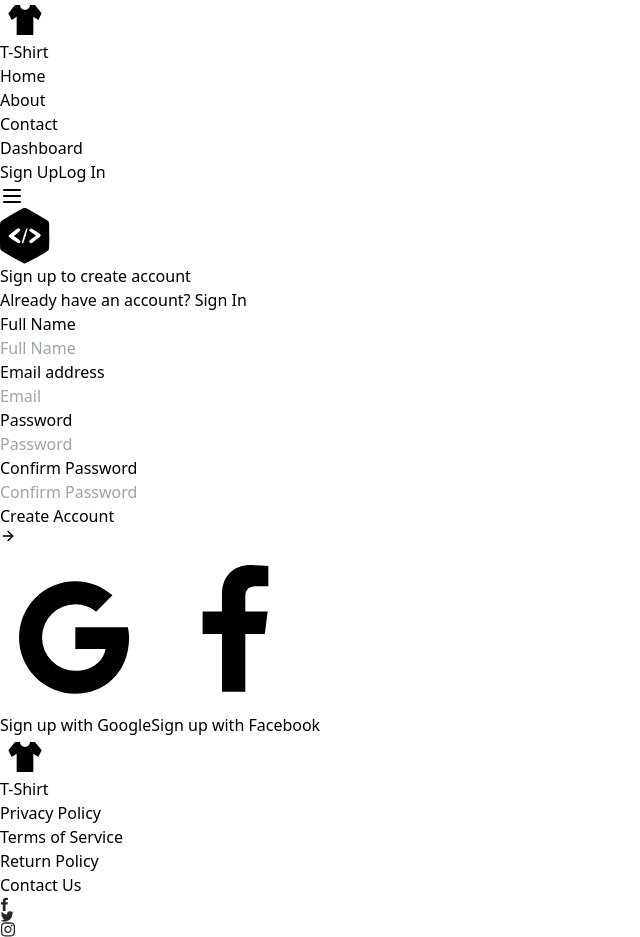
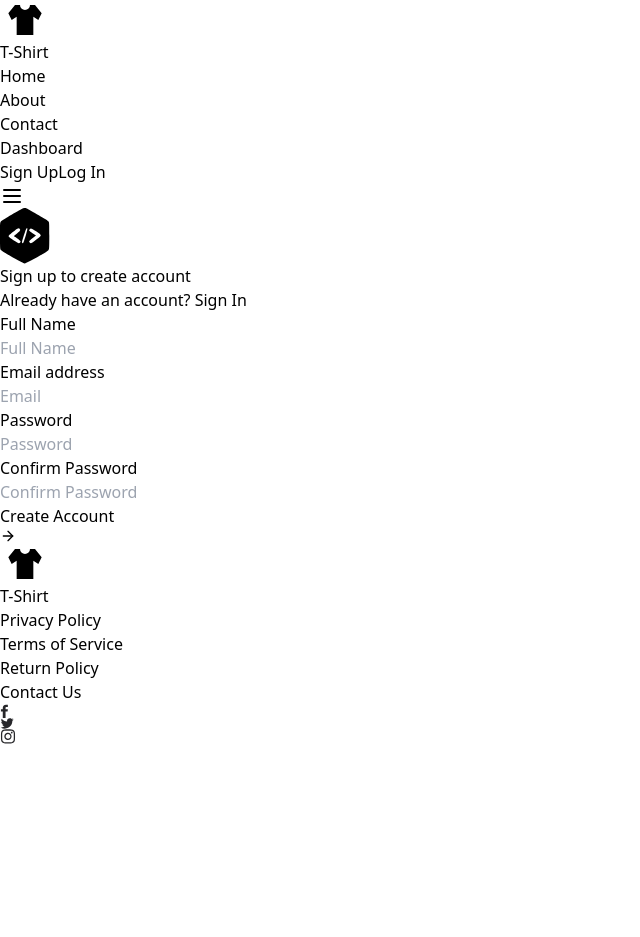
Before and after one commit to gaurab-khanal/ecomm_frontend, a React (Vite) app: page /signup in a window 1280 px wide. Shown: the whole page, without its empty margins (0-640 px from the left). After the commit the page ends 800 px from the top, so only its background shows below. Built offline with nearby package versions, Linux system fonts and the light colour scheme.

Commit message:
product functionality for admin completed

```diff
--- a/src/module/admin/Dashboard/Products/EditProduct.jsx
+++ b/src/module/admin/Dashboard/Products/EditProduct.jsx
@@ -16,7 +16,7 @@ export function EditProduct({ product, setShowModel, productId, setTrackUpdate }
   const [errorMessage, setErrorMessage] = useState('');
 
   const editSuccess = () => {
-    return toast.success("User Updated Successfully")
+    return toast.success("Product Updated Successfully")
   }
 
   const adminEditOneProduct = (id, data) => {
@@ -268,7 +268,7 @@ export function EditProduct({ product, setShowModel, productId, setTrackUpdate }
                   type="submit"
                   className="inline-flex w-full items-center justify-center rounded-md bg-black px-3.5 py-2.5 font-semibold leading-7 text-white hover:bg-black/80"
                 >
-                  Update User <ArrowRight className="ml-2" size={16} />
+                  Update Product <ArrowRight className="ml-2" size={16} />
                 </button>
               </div>
             </div>
--- a/src/module/admin/Dashboard/Products/Products.jsx
+++ b/src/module/admin/Dashboard/Products/Products.jsx
@@ -19,12 +19,12 @@ function Products() {
 
 
     const deleteSuccess = ()=>{
-      return toast.success("User Deleted Successfully")
+      return toast.success("Product Deleted Successfully")
     }
 
     const deleteFailure = ()=>{
       console.log("Hiii")
-      return toast.error("Admin cannot be deleted")
+      return toast.error("Error in deleting product")
     }
 
     const navigate = useNavigate();
@@ -81,7 +81,7 @@ function Products() {
 
 
     }).catch(err=>{
-        if (err.response && err.response.status === 401) {
+        if (err.response && err.response.price === 401) {
             // Unauthorized access
             console.log("Unauthorized access: You don't have permission to access this resource.");
           } else {
@@ -112,7 +112,7 @@ function Products() {
       setShowModel(false)
       setTrackDelete(!trackDelete);
     }).catch(err=>{
-        if (err.response && err.response.status === 401) {
+        if (err.response && err.response.price === 401) {
             // Unauthorized access
             console.log("Unauthorized access: You don't have permission to access this resource.");
           } else {
@@ -137,7 +137,7 @@ function Products() {
 
 
         }).catch(err=>{
-            if (err.response && err.response.status === 401) {
+            if (err.response && err.response.price === 401) {
                 // Unauthorized access
                 console.log("Unauthorized access: You don't have permission to access this resource.");
               } else {
@@ -186,21 +186,33 @@ function Products() {
                         scope="col"
                         className="px-20 py-3.5 text-left text-sm font-normal text-gray-700"
                       >
-                        <span>User</span>
+                        <span>Product Name</span>
                       </th>
 
                       <th
                         scope="col"
                         className="px-4 py-3.5 text-left text-sm font-normal text-gray-700"
                       >
-                        <span>Status</span>
+                        <span>Price</span>
                       </th>
 
                       <th
                         scope="col"
                         className="px-4 py-3.5 text-left text-sm font-normal text-gray-700"
                       >
-                        <span>Role</span>
+                        <span>Stock</span>
+                      </th>
+                      <th
+                        scope="col"
+                        className="px-4 py-3.5 text-left text-sm font-normal text-gray-700"
+                      >
+                        <span>Category</span>
+                      </th>
+                      <th
+                        scope="col"
+                        className="px-4 py-3.5 text-left text-sm font-normal text-gray-700"
+                      >
+                        <span>Description</span>
                       </th>
                       <th
                         scope="col"
@@ -221,29 +233,27 @@ function Products() {
 
                         <td className="whitespace-nowrap px-4 py-4 cursor-pointer " onClick={()=> {getAdminOneUser(person._id);  navigate('/admin/user/details')  }}>
                           <div className="flex items-center">
-                            <div className="h-10 w-10 flex-shrink-0 ">
-                            {person.photo?.secure_url? <img
-                                className="h-10 w-10 rounded-full object-cover"
-                                src={person.photo?.secure_url }
-                                alt=""
-                              /> : <User className="h-5 w-5" aria-hidden="true" />  }
-
-                            </div>
                             <div className="ml-4">
                               <div className="text-sm font-medium text-gray-900">{person.name}</div>
-                              <div className="text-sm text-gray-700">{person.email}</div>
+                              <div className="text-base font-bold text-gray-700">{person.brand}</div>
                             </div>
                           </div>
                         </td>
 
                         <td className="whitespace-nowrap px-4 py-4">
                           <span className="inline-flex rounded-full bg-green-100 px-2 text-xs font-semibold leading-5 text-green-800">
-                            Active
+                            Rs {person.price}
                           </span>
                         </td>
 
                         <td className="whitespace-nowrap px-4 py-4 text-sm text-gray-700">
-                          {person.role}
+                          {person.stock}
+                        </td>
+                        <td className="whitespace-nowrap px-4 py-4 text-sm text-gray-700">
+                          {person.category}
+                        </td>
+                        <td className="whitespace-nowrap px-4 py-4 text-sm text-gray-700">
+                          {person.description}
                         </td>
 
                         <td className="whitespace-nowrap px-4 py-4 text text-sm font-medium">
--- a/src/module/auth/login/Login.jsx
+++ b/src/module/auth/login/Login.jsx
@@ -148,40 +148,7 @@ export function Login() {
               </div>
             </div>
           </form>
-          <div className="mt-3 space-y-3">
-            <button
-              type="button"
-              className="relative inline-flex w-full items-center justify-center rounded-md border border-gray-400 bg-white px-3.5 py-2.5 font-semibold text-gray-700 transition-all duration-200 hover:bg-gray-100 hover:text-black focus:bg-gray-100 focus:text-black focus:outline-none"
-            >
-              <span className="mr-2 inline-block">
-                <svg
-                  className="h-6 w-6 text-rose-500"
-                  xmlns="http://www.w3.org/2000/svg"
-                  viewBox="0 0 24 24"
-                  fill="currentColor"
-                >
-                  <path d="M20.283 10.356h-8.327v3.451h4.792c-.446 2.193-2.313 3.453-4.792 3.453a5.27 5.27 0 0 1-5.279-5.28 5.27 5.27 0 0 1 5.279-5.279c1.259 0 2.397.447 3.29 1.178l2.6-2.599c-1.584-1.381-3.615-2.233-5.89-2.233a8.908 8.908 0 0 0-8.934 8.934 8.907 8.907 0 0 0 8.934 8.934c4.467 0 8.529-3.249 8.529-8.934 0-.528-.081-1.097-.202-1.625z"></path>
-                </svg>
-              </span>
-              Sign in with Google
-            </button>
-            <button
-              type="button"
-              className="relative inline-flex w-full items-center justify-center rounded-md border border-gray-400 bg-white px-3.5 py-2.5 font-semibold text-gray-700 transition-all duration-200 hover:bg-gray-100 hover:text-black focus:bg-gray-100 focus:text-black focus:outline-none"
-            >
-              <span className="mr-2 inline-block">
-                <svg
-                  className="h-6 w-6 text-[#2563EB]"
-                  xmlns="http://www.w3.org/2000/svg"
-                  viewBox="0 0 24 24"
-                  fill="currentColor"
-                >
-                  <path d="M13.397 20.997v-8.196h2.765l.411-3.209h-3.176V7.548c0-.926.258-1.56 1.587-1.56h1.684V3.127A22.336 22.336 0 0 0 14.201 3c-2.444 0-4.122 1.492-4.122 4.231v2.355H7.332v3.209h2.753v8.202h3.312z"></path>
-                </svg>
-              </span>
-              Sign in with Facebook
-            </button>
-          </div>
+
         </div>
       </div>
     </section>
--- a/src/module/auth/signup/Signup.jsx
+++ b/src/module/auth/signup/Signup.jsx
@@ -196,40 +196,7 @@ export function Signup({setShowModel = undefined}) {
               </div>
             </div>
           </form>
-          <div className="mt-3 space-y-3">
-            <button
-              type="button"
-              className="relative inline-flex w-full items-center justify-center rounded-md border border-gray-400 bg-white px-3.5 py-2.5 font-semibold text-gray-700 transition-all duration-200 hover:bg-gray-100 hover:text-black focus:bg-gray-100 focus:text-black focus:outline-none"
-            >
-              <span className="mr-2 inline-block">
-                <svg
-                  className="h-6 w-6 text-rose-500"
-                  xmlns="http://www.w3.org/2000/svg"
-                  viewBox="0 0 24 24"
-                  fill="currentColor"
-                >
-                  <path d="M20.283 10.356h-8.327v3.451h4.792c-.446 2.193-2.313 3.453-4.792 3.453a5.27 5.27 0 0 1-5.279-5.28 5.27 5.27 0 0 1 5.279-5.279c1.259 0 2.397.447 3.29 1.178l2.6-2.599c-1.584-1.381-3.615-2.233-5.89-2.233a8.908 8.908 0 0 0-8.934 8.934 8.907 8.907 0 0 0 8.934 8.934c4.467 0 8.529-3.249 8.529-8.934 0-.528-.081-1.097-.202-1.625z"></path>
-                </svg>
-              </span>
-              Sign up with Google
-            </button>
-            <button
-              type="submit"
-              className="relative inline-flex w-full items-center justify-center rounded-md border border-gray-400 bg-white px-3.5 py-2.5 font-semibold text-gray-700 transition-all duration-200 hover:bg-gray-100 hover:text-black focus:bg-gray-100 focus:text-black focus:outline-none"
-            >
-              <span className="mr-2 inline-block">
-                <svg
-                  className="h-6 w-6 text-[#2563EB]"
-                  xmlns="http://www.w3.org/2000/svg"
-                  viewBox="0 0 24 24"
-                  fill="currentColor"
-                >
-                  <path d="M13.397 20.997v-8.196h2.765l.411-3.209h-3.176V7.548c0-.926.258-1.56 1.587-1.56h1.684V3.127A22.336 22.336 0 0 0 14.201 3c-2.444 0-4.122 1.492-4.122 4.231v2.355H7.332v3.209h2.753v8.202h3.312z"></path>
-                </svg>
-              </span>
-              Sign up with Facebook
-            </button>
-          </div>
+
         </div>
       </div>
     </section>
```
